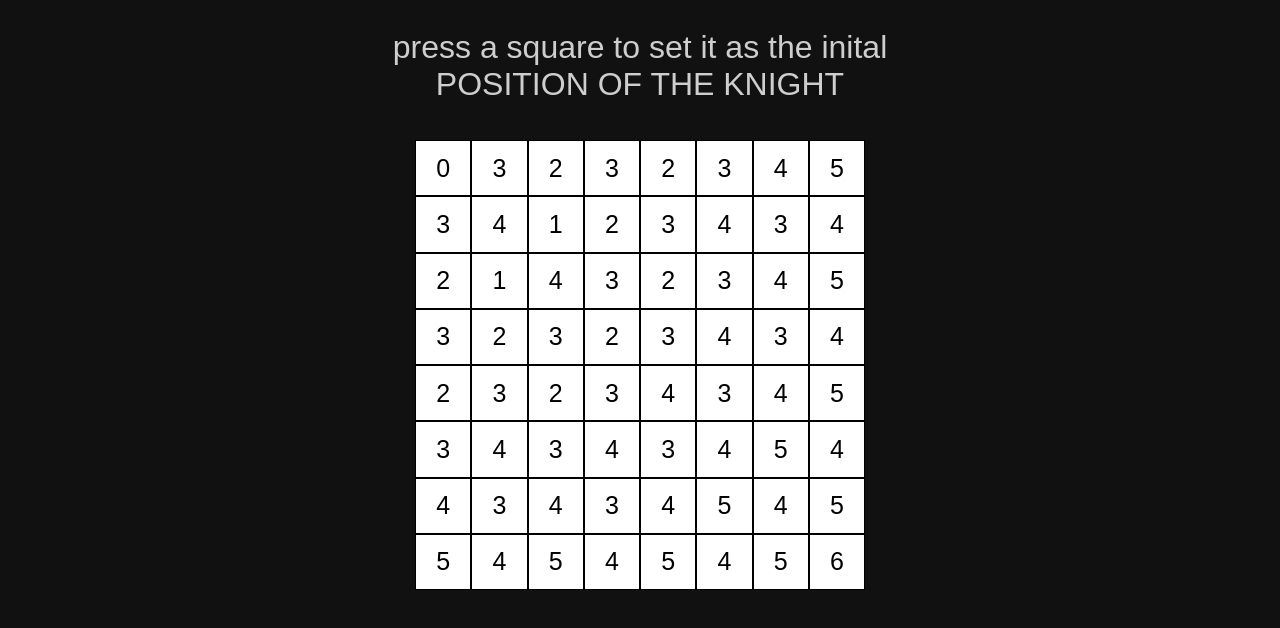
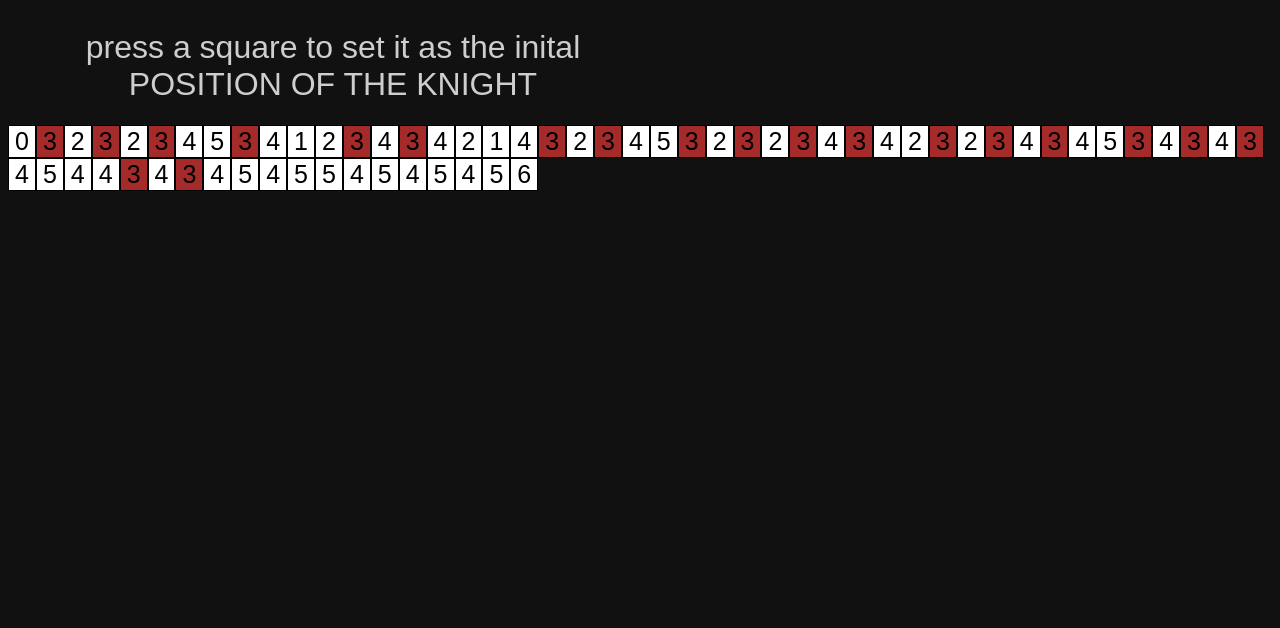
Before and after one commit to zodwick/phython-side-projects, a React (Vite) app in the folder knight forked/knight_fork visualiser/: page / in a window 1280 px wide. Shown: the top 628 px of the page. Built offline with nearby package versions, Linux system fonts and the light colour scheme.

Commit message:
styling good

```diff
--- a/knight forked/knight_fork visualiser/src/App.css
+++ b/knight forked/knight_fork visualiser/src/App.css
@@ -30,5 +30,15 @@ button{
   background-color: white;
   font-size: 25px;
   border: rgb(0, 0, 0) solid 0.3px;
+  cursor: pointer;
+}
+button:hover{
+  background-color: aliceblue;
+}
 
+._3{
+  background-color: brown;
 }
+.two{
+  background-color: aqua;
+}
--- a/knight forked/knight_fork visualiser/src/App.jsx
+++ b/knight forked/knight_fork visualiser/src/App.jsx
@@ -16,197 +16,197 @@ export default function Board() {
 <>
 <h1>press a square to set it as the inital
  POSITION OF THE KNIGHT </h1>
-<div className='gridview'>
-<button  onClick={() => setstart_pos(0)}>
+<div className='griedview'>
+<button className={'_'+ot_values[start_pos][0]} onClick={() => setstart_pos(0)}>
 {ot_values[start_pos][0]}
 </button>
-<button  onClick={() => setstart_pos(1)}>
+<button className={'_'+ot_values[start_pos][1]} onClick={() => setstart_pos(1)}>
 {ot_values[start_pos][1]}
 </button>
-<button  onClick={() => setstart_pos(2)}>
+<button className={'_'+ot_values[start_pos][2]} onClick={() => setstart_pos(2)}>
 {ot_values[start_pos][2]}
 </button>
-<button  onClick={() => setstart_pos(3)}>
+<button className={'_'+ot_values[start_pos][3]} onClick={() => setstart_pos(3)}>
 {ot_values[start_pos][3]}
 </button>
-<button  onClick={() => setstart_pos(4)}>
+<button className={'_'+ot_values[start_pos][4]} onClick={() => setstart_pos(4)}>
 {ot_values[start_pos][4]}
 </button>
-<button  onClick={() => setstart_pos(5)}>
+<button className={'_'+ot_values[start_pos][5]} onClick={() => setstart_pos(5)}>
 {ot_values[start_pos][5]}
 </button>
-<button  onClick={() => setstart_pos(6)}>
+<button className={'_'+ot_values[start_pos][6]} onClick={() => setstart_pos(6)}>
 {ot_values[start_pos][6]}
 </button>
-<button  onClick={() => setstart_pos(7)}>
+<button className={'_'+ot_values[start_pos][7]} onClick={() => setstart_pos(7)}>
 {ot_values[start_pos][7]}
 </button>
-<button  onClick={() => setstart_pos(8)}>
+<button className={'_'+ot_values[start_pos][8]} onClick={() => setstart_pos(8)}>
 {ot_values[start_pos][8]}
 </button>
-<button  onClick={() => setstart_pos(9)}>
+<button className={'_'+ot_values[start_pos][9]} onClick={() => setstart_pos(9)}>
 {ot_values[start_pos][9]}
 </button>
-<button  onClick={() => setstart_pos(10)}>
+<button className={'_'+ot_values[start_pos][10]} onClick={() => setstart_pos(10)}>
 {ot_values[start_pos][10]}
 </button>
-<button  onClick={() => setstart_pos(11)}>
+<button className={'_'+ot_values[start_pos][11]} onClick={() => setstart_pos(11)}>
 {ot_values[start_pos][11]}
 </button>
-<button  onClick={() => setstart_pos(12)}>
+<button className={'_'+ot_values[start_pos][12]} onClick={() => setstart_pos(12)}>
 {ot_values[start_pos][12]}
 </button>
-<button  onClick={() => setstart_pos(13)}>
+<button className={'_'+ot_values[start_pos][13]} onClick={() => setstart_pos(13)}>
 {ot_values[start_pos][13]}
 </button>
-<button  onClick={() => setstart_pos(14)}>
+<button className={'_'+ot_values[start_pos][14]} onClick={() => setstart_pos(14)}>
 {ot_values[start_pos][14]}
 </button>
-<button  onClick={() => setstart_pos(15)}>
+<button className={'_'+ot_values[start_pos][15]} onClick={() => setstart_pos(15)}>
 {ot_values[start_pos][15]}
 </button>
-<button  onClick={() => setstart_pos(16)}>
+<button className={'_'+ot_values[start_pos][16]} onClick={() => setstart_pos(16)}>
 {ot_values[start_pos][16]}
 </button>
-<button  onClick={() => setstart_pos(17)}>
+<button className={'_'+ot_values[start_pos][17]} onClick={() => setstart_pos(17)}>
 {ot_values[start_pos][17]}
 </button>
-<button  onClick={() => setstart_pos(18)}>
+<button className={'_'+ot_values[start_pos][18]} onClick={() => setstart_pos(18)}>
 {ot_values[start_pos][18]}
 </button>
-<button  onClick={() => setstart_pos(19)}>
+<button className={'_'+ot_values[start_pos][19]} onClick={() => setstart_pos(19)}>
 {ot_values[start_pos][19]}
 </button>
-<button  onClick={() => setstart_pos(20)}>
+<button className={'_'+ot_values[start_pos][20]} onClick={() => setstart_pos(20)}>
 {ot_values[start_pos][20]}
 </button>
-<button  onClick={() => setstart_pos(21)}>
+<button className={'_'+ot_values[start_pos][21]} onClick={() => setstart_pos(21)}>
 {ot_values[start_pos][21]}
 </button>
-<button  onClick={() => setstart_pos(22)}>
+<button className={'_'+ot_values[start_pos][22]} onClick={() => setstart_pos(22)}>
 {ot_values[start_pos][22]}
 </button>
-<button  onClick={() => setstart_pos(23)}>
+<button className={'_'+ot_values[start_pos][23]} onClick={() => setstart_pos(23)}>
 {ot_values[start_pos][23]}
 </button>
-<button  onClick={() => setstart_pos(24)}>
+<button className={'_'+ot_values[start_pos][24]} onClick={() => setstart_pos(24)}>
 {ot_values[start_pos][24]}
 </button>
-<button  onClick={() => setstart_pos(25)}>
+<button className={'_'+ot_values[start_pos][25]} onClick={() => setstart_pos(25)}>
 {ot_values[start_pos][25]}
 </button>
-<button  onClick={() => setstart_pos(26)}>
+<button className={'_'+ot_values[start_pos][26]} onClick={() => setstart_pos(26)}>
 {ot_values[start_pos][26]}
 </button>
-<button  onClick={() => setstart_pos(27)}>
+<button className={'_'+ot_values[start_pos][27]} onClick={() => setstart_pos(27)}>
 {ot_values[start_pos][27]}
 </button>
-<button  onClick={() => setstart_pos(28)}>
+<button className={'_'+ot_values[start_pos][28]} onClick={() => setstart_pos(28)}>
 {ot_values[start_pos][28]}
 </button>
-<button  onClick={() => setstart_pos(29)}>
+<button className={'_'+ot_values[start_pos][29]} onClick={() => setstart_pos(29)}>
 {ot_values[start_pos][29]}
 </button>
-<button  onClick={() => setstart_pos(30)}>
+<button className={'_'+ot_values[start_pos][30]} onClick={() => setstart_pos(30)}>
 {ot_values[start_pos][30]}
 </button>
-<button  onClick={() => setstart_pos(31)}>
+<button className={'_'+ot_values[start_pos][31]} onClick={() => setstart_pos(31)}>
 {ot_values[start_pos][31]}
 </button>
-<button  onClick={() => setstart_pos(32)}>
+<button className={'_'+ot_values[start_pos][32]} onClick={() => setstart_pos(32)}>
 {ot_values[start_pos][32]}
 </button>
-<button  onClick={() => setstart_pos(33)}>
+<button className={'_'+ot_values[start_pos][33]} onClick={() => setstart_pos(33)}>
 {ot_values[start_pos][33]}
 </button>
-<button  onClick={() => setstart_pos(34)}>
+<button className={'_'+ot_values[start_pos][34]} onClick={() => setstart_pos(34)}>
 {ot_values[start_pos][34]}
 </button>
-<button  onClick={() => setstart_pos(35)}>
+<button className={'_'+ot_values[start_pos][35]} onClick={() => setstart_pos(35)}>
 {ot_values[start_pos][35]}
 </button>
-<button  onClick={() => setstart_pos(36)}>
+<button className={'_'+ot_values[start_pos][36]} onClick={() => setstart_pos(36)}>
 {ot_values[start_pos][36]}
 </button>
-<button  onClick={() => setstart_pos(37)}>
+<button className={'_'+ot_values[start_pos][37]} onClick={() => setstart_pos(37)}>
 {ot_values[start_pos][37]}
 </button>
-<button  onClick={() => setstart_pos(38)}>
+<button className={'_'+ot_values[start_pos][38]} onClick={() => setstart_pos(38)}>
 {ot_values[start_pos][38]}
 </button>
-<button  onClick={() => setstart_pos(39)}>
+<button className={'_'+ot_values[start_pos][39]} onClick={() => setstart_pos(39)}>
 {ot_values[start_pos][39]}
 </button>
-<button  onClick={() => setstart_pos(40)}>
+<button className={'_'+ot_values[start_pos][40]} onClick={() => setstart_pos(40)}>
 {ot_values[start_pos][40]}
 </button>
-<button  onClick={() => setstart_pos(41)}>
+<button className={'_'+ot_values[start_pos][41]} onClick={() => setstart_pos(41)}>
 {ot_values[start_pos][41]}
 </button>
-<button  onClick={() => setstart_pos(42)}>
+<button className={'_'+ot_values[start_pos][42]} onClick={() => setstart_pos(42)}>
 {ot_values[start_pos][42]}
 </button>
-<button  onClick={() => setstart_pos(43)}>
+<button className={'_'+ot_values[start_pos][43]} onClick={() => setstart_pos(43)}>
 {ot_values[start_pos][43]}
 </button>
-<button  onClick={() => setstart_pos(44)}>
+<button className={'_'+ot_values[start_pos][44]} onClick={() => setstart_pos(44)}>
 {ot_values[start_pos][44]}
 </button>
-<button  onClick={() => setstart_pos(45)}>
+<button className={'_'+ot_values[start_pos][45]} onClick={() => setstart_pos(45)}>
 {ot_values[start_pos][45]}
 </button>
-<button  onClick={() => setstart_pos(46)}>
+<button className={'_'+ot_values[start_pos][46]} onClick={() => setstart_pos(46)}>
 {ot_values[start_pos][46]}
 </button>
-<button  onClick={() => setstart_pos(47)}>
+<button className={'_'+ot_values[start_pos][47]} onClick={() => setstart_pos(47)}>
 {ot_values[start_pos][47]}
 </button>
-<button  onClick={() => setstart_pos(48)}>
+<button className={'_'+ot_values[start_pos][48]} onClick={() => setstart_pos(48)}>
 {ot_values[start_pos][48]}
 </button>
-<button  onClick={() => setstart_pos(49)}>
+<button className={'_'+ot_values[start_pos][49]} onClick={() => setstart_pos(49)}>
 {ot_values[start_pos][49]}
 </button>
-<button  onClick={() => setstart_pos(50)}>
+<button className={'_'+ot_values[start_pos][50]} onClick={() => setstart_pos(50)}>
 {ot_values[start_pos][50]}
 </button>
-<button  onClick={() => setstart_pos(51)}>
+<button className={'_'+ot_values[start_pos][51]} onClick={() => setstart_pos(51)}>
 {ot_values[start_pos][51]}
 </button>
-<button  onClick={() => setstart_pos(52)}>
+<button className={'_'+ot_values[start_pos][52]} onClick={() => setstart_pos(52)}>
 {ot_values[start_pos][52]}
 </button>
-<button  onClick={() => setstart_pos(53)}>
+<button className={'_'+ot_values[start_pos][53]} onClick={() => setstart_pos(53)}>
 {ot_values[start_pos][53]}
 </button>
-<button  onClick={() => setstart_pos(54)}>
+<button className={'_'+ot_values[start_pos][54]} onClick={() => setstart_pos(54)}>
 {ot_values[start_pos][54]}
 </button>
-<button  onClick={() => setstart_pos(55)}>
+<button className={'_'+ot_values[start_pos][55]} onClick={() => setstart_pos(55)}>
 {ot_values[start_pos][55]}
 </button>
-<button  onClick={() => setstart_pos(56)}>
+<button className={'_'+ot_values[start_pos][56]} onClick={() => setstart_pos(56)}>
 {ot_values[start_pos][56]}
 </button>
-<button  onClick={() => setstart_pos(57)}>
+<button className={'_'+ot_values[start_pos][57]} onClick={() => setstart_pos(57)}>
 {ot_values[start_pos][57]}
 </button>
-<button  onClick={() => setstart_pos(58)}>
+<button className={'_'+ot_values[start_pos][58]} onClick={() => setstart_pos(58)}>
 {ot_values[start_pos][58]}
 </button>
-<button  onClick={() => setstart_pos(59)}>
+<button className={'_'+ot_values[start_pos][59]} onClick={() => setstart_pos(59)}>
 {ot_values[start_pos][59]}
 </button>
-<button  onClick={() => setstart_pos(60)}>
+<button className={'_'+ot_values[start_pos][60]} onClick={() => setstart_pos(60)}>
 {ot_values[start_pos][60]}
 </button>
-<button  onClick={() => setstart_pos(61)}>
+<button className={'_'+ot_values[start_pos][61]} onClick={() => setstart_pos(61)}>
 {ot_values[start_pos][61]}
 </button>
-<button  onClick={() => setstart_pos(62)}>
+<button className={'_'+ot_values[start_pos][62]} onClick={() => setstart_pos(62)}>
 {ot_values[start_pos][62]}
 </button>
-<button  onClick={() => setstart_pos(63)}>
+<button className={'_'+ot_values[start_pos][63]} onClick={() => setstart_pos(63)}>
 {ot_values[start_pos][63]}
 </button>
 </div>
```
Also changed, not shown: 1 other file (tests, documents, lock files or other folders).
